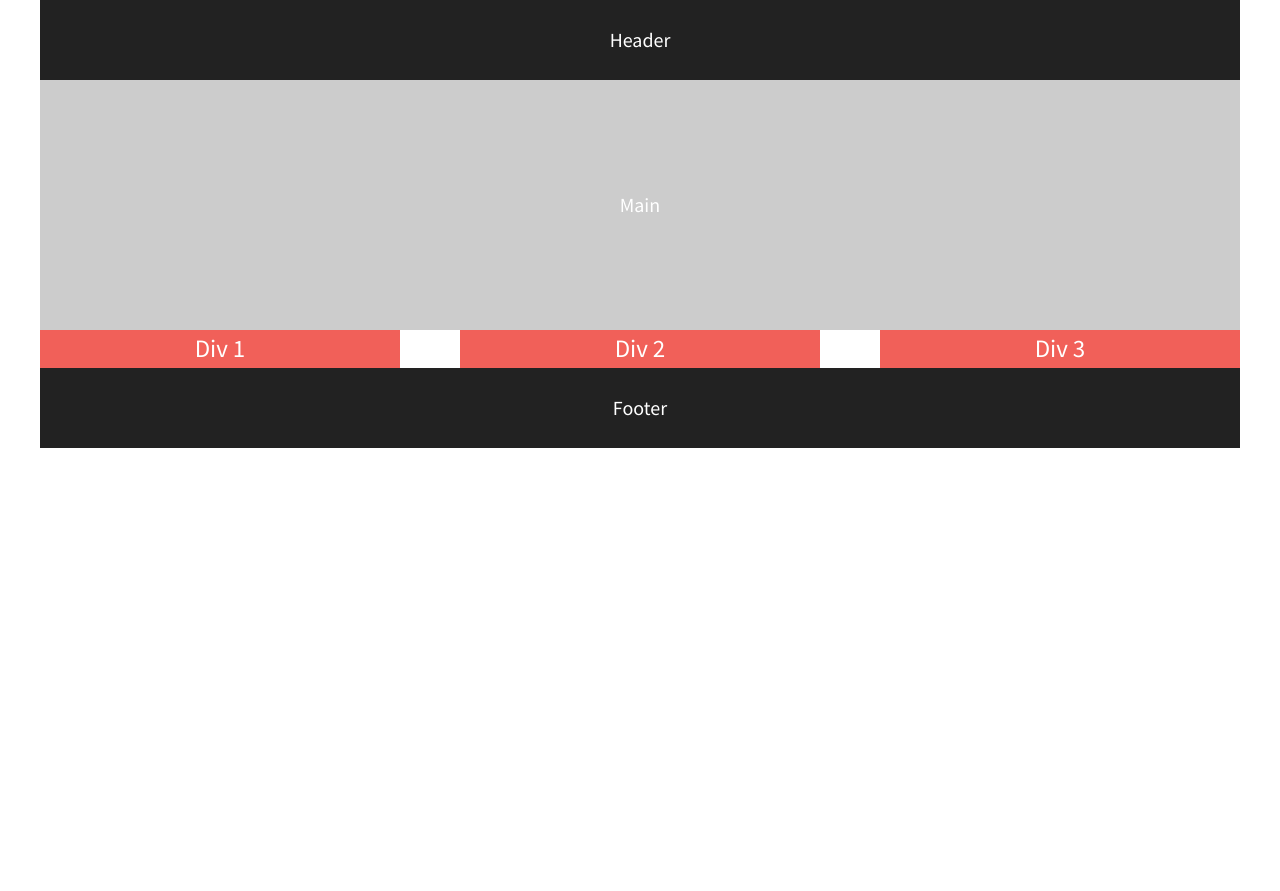
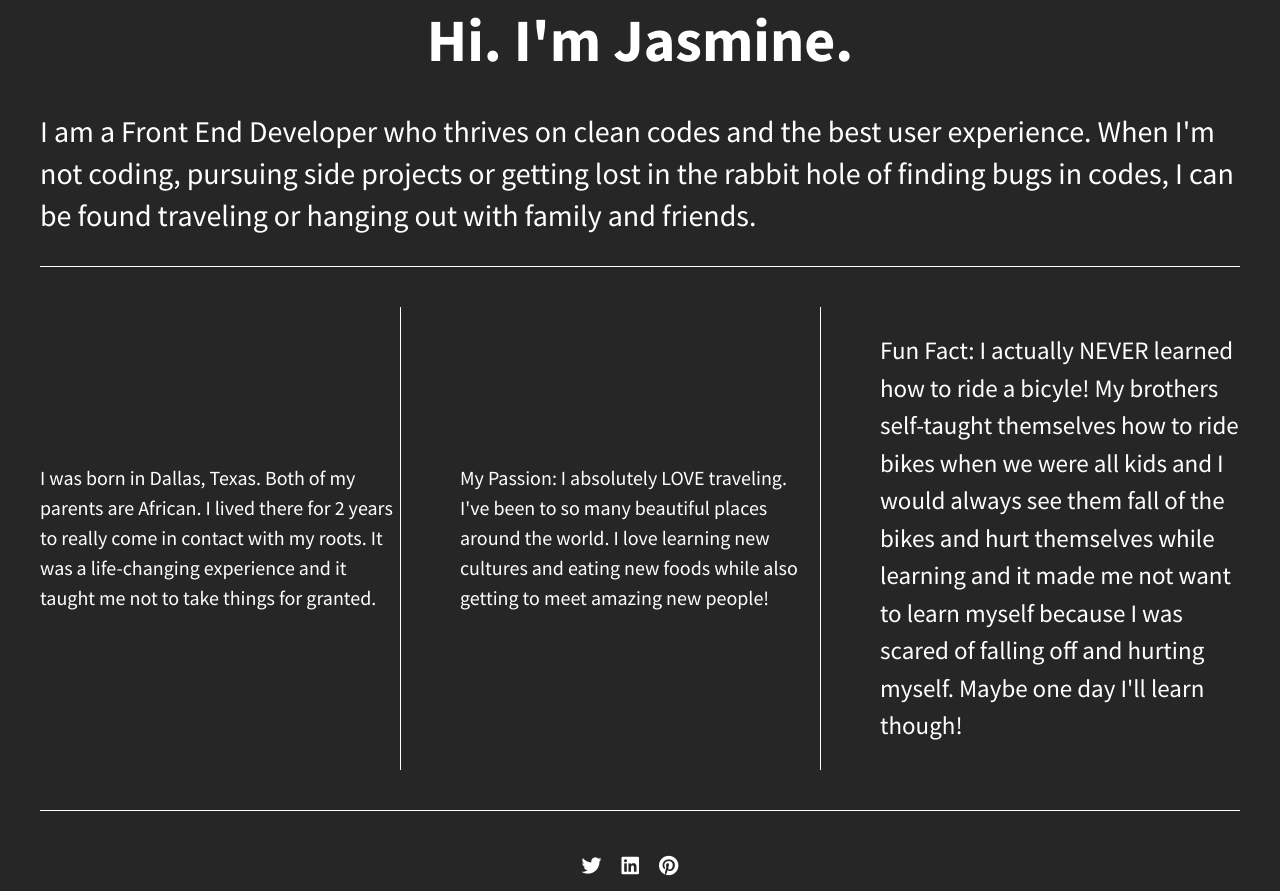
Before and after one commit to jasmine522/Flexbox, a plain HTML site: page flexbox-website-layout/index.html in a window 1280 px wide. Before the commit the page ends 800 px from the top, so only its background shows below. Drawn offline with nearby package versions, Linux system fonts and the light colour scheme.

Commit message:
Finished layout

```diff
--- a/flexbox-website-layout/css/main.css
+++ b/flexbox-website-layout/css/main.css
@@ -95,32 +95,85 @@ textarea {
    Author's custom styles
    ========================================================================== */
 
+
 html {
-  background-color: #fff;
+  background-color: #262626;
   height: 100%;
   width: 100%;
 }
 
 body {
   font-family: 'Source Sans Pro', sans-serif;
-  padding: 0 2em;
+  padding: 0em 2em;
   font-size: 1.25em;
-  height: 100%;
   color: #fff;
+  display: flex;
+  justify-content: center;
+}
+
+.flex-container {
+  display: flex;
+  flex-flow: row wrap;
+  justify-content:space-between;
+  max-width: 1200px;
 }
 
 header,
 footer {
-  background-color: #222;
-  height: 80px;
   width: 100%;
+  display: flex;
+  justify-content: flex-start;
 }
 
 main {
-  background-color: #ccc;
-  height: 250px;
   width: 100%;
+  display: flex;
+  justify-content: center;
+  border-bottom: 1px solid #fff;
+  font-size: 30px;
+  margin-bottom: 40px;
 }
+
+.flex-items {
+  /*set display to flex and vertically & horizontally align by setting justify-content and align-items to center*/
+  color: #fff;
+  line-height: 1.5em;
+  font-size: 1em;
+  display: flex;
+  justify-content: center;
+  align-items: center;
+  width: 30%;
+  border-right: 1px solid #ffffff;
+}
+
+header,
+footer {
+  width: 100%;
+  display: flex;
+  justify-content: flex-start;
+}
+
+footer {
+  background-color: #262626;
+  height: 80px;
+  width: 100%;
+  border-top: 1px solid white;
+  margin-top: 40px;
+}
+
+footer i {
+  padding: 30px 20px 0 0;
+}
+
+header {
+  background-color: #262626;
+  height: 80px;
+  width: 100%;
+  font-size: 60px;
+  font-weight: bold;
+}
+
+
 
 header,
 footer,
@@ -131,9 +184,9 @@ main {
   /*set display to flex and vertically & horizontally align by setting justify-content and align-items to center*/
 }
 
-#div-1,
-#div-2,
+
 #div-3 {
+  background-color: #262626;
   display: flex;
   justify-content: center;
   align-items: center;
@@ -144,34 +197,17 @@ main {
   display: flex;
   justify-content: center;
   align-items: center;
+  border-right: none;
 }
-
 .wrapper span {
   font-family: 'Lora', sans-serif;
   font-size: 1.3em;
 }
 
-.flex-container {
-  /*set display to flex and vertically & horizontally align by setting justify-content and align-items to center, and set flex-flow to row wrap*/
-  display: flex;
-  align-items: center;
-  flex-flow: row wrap;
-  justify-content:space-between;
-}
 
 
-.flex-items {
-  /*set display to flex and vertically & horizontally align by setting justify-content and align-items to center*/
-  color: #fff;
-  line-height: 1.5em;
-  font-size: 1.6em;
-  background-color: #f16059;
-  width: 30%;
-  height: 200px;
-  display: flex;
-  justify-content: center;
-  align-items: center;
-}
+
+
 
 /* ==========================================================================
    Helper classes
--- a/flexbox-website-layout/index.html
+++ b/flexbox-website-layout/index.html
@@ -14,6 +14,7 @@
         <link rel="stylesheet" href="css/main.css">
         <script src="js/vendor/modernizr-2.8.3.min.js"></script>
         <link href="https://fonts.googleapis.com/css?family=Lora|Source+Sans+Pro:400,700" rel="stylesheet">
+        <link rel="stylesheet" href="https://use.fontawesome.com/releases/v5.5.0/css/all.css" integrity="sha384-B4dIYHKNBt8Bc12p+WXckhzcICo0wtJAoU8YZTY5qE0Id1GSseTk6S+L3BlXeVIU" crossorigin="anonymous">
     </head>
     <body>
         <!--[if lt IE 8]>
@@ -22,18 +23,30 @@
 
         <!-- Add your site or application content here -->
         <section class="flex-container">
-            <header>Header</header>
-            <main>Main</main>
+            <header>
+              Hi. I'm Jasmine.
+            </header>
+            <main>
+                <p>I am a <span>Front End Developer</span> who thrives on clean codes and the best user experience. When I'm not coding, pursuing side projects or getting lost in the rabbit hole of finding bugs in codes, I can be found traveling or hanging out with family and friends.</p>
+            </main>
             <div id="div-1" class="flex-items">
-                Div 1
+                  <p>
+                      I was born in Dallas, Texas. Both of my parents are African. I lived there for 2 years to really come in contact with my roots. It was a life-changing experience and it taught me not to take things for granted. </p>
             </div>
             <div id="div-2" class="flex-items">
-                Div 2
+                  <p>
+                      My Passion: I absolutely LOVE traveling. I've been to so many beautiful places around the world. I love learning new cultures and eating new foods while also getting to meet amazing new people! </p>
+          </div>
             </div>
             <div id="div-3" class="flex-items">
-                Div 3
+                  <p>
+                      Fun Fact: I actually NEVER learned how to ride a bicyle! My brothers self-taught themselves how to ride bikes when we were all kids and I would always see them fall of the bikes and hurt themselves while learning and it made me not want to learn myself because I was scared of falling off and hurting myself. Maybe one day I'll learn though!</p>
             </div>
-            <footer>Footer</footer>
+            <footer>
+              <i class="fab fa-twitter"></i>
+              <i class="fab fa-linkedin"></i>
+              <i class="fab fa-pinterest"></i>
+            </footer>
         </section>
 
         <script src="https://ajax.googleapis.com/ajax/libs/jquery/1.11.3/jquery.min.js"></script>
```
Also changed, not shown: flexbox-customized/index.html (+1 -1 lines), flexbox-website-layout/img/icon-linkedin.png (added), flexbox-website-layout/img/icon-pinterest.png (added), flexbox-website-layout/img/icon-twitter.png (added).
